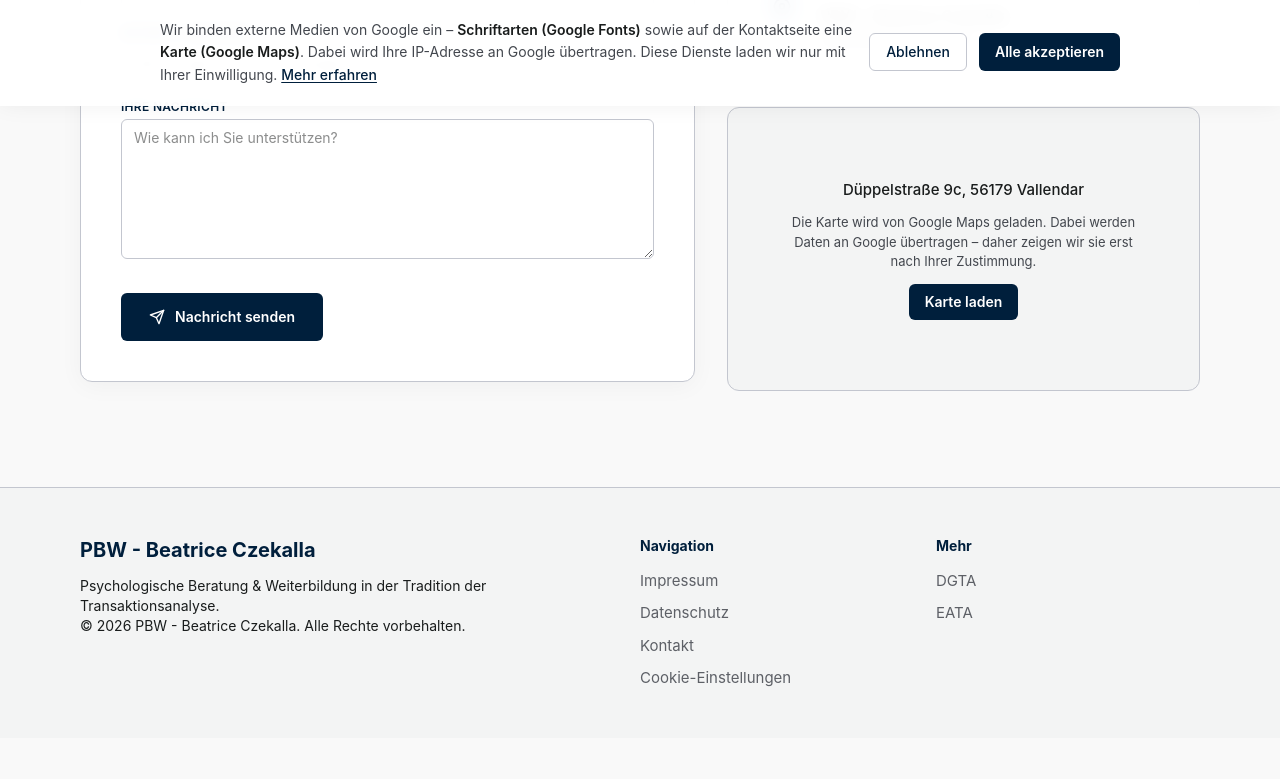
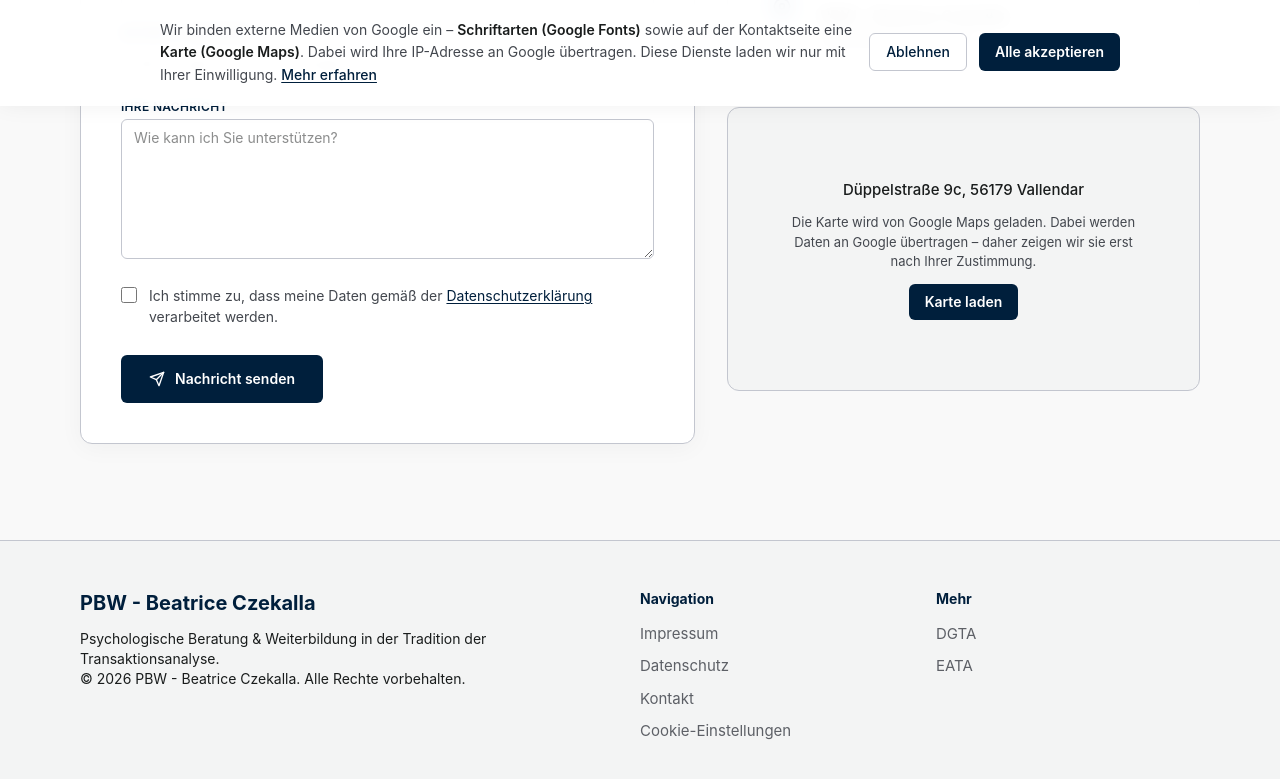
Before and after one commit to Crewt/pbw-website, a React (Vite) app in the folder frontend/: page /kontakt in a window 1280 px wide. Shown: the part 694-1473 px from the top of the page. Before the commit the page ends 1432 px from the top, so only its background shows below. Built offline with nearby package versions, Linux system fonts and the light colour scheme.

Commit message:
feat(contact): add privacy consent checkbox and validation to contact form

```diff
--- a/frontend/src/site/kontakt/ContactForm.tsx
+++ b/frontend/src/site/kontakt/ContactForm.tsx
@@ -19,6 +19,10 @@ const schema = z.object({
   phone: z.string().trim().max(80),
   subject: z.string().trim().max(300),
   message: z.string().trim().min(1, "Bitte schreiben Sie eine Nachricht.").max(5000),
+  // Purely client-side gate — not part of the API payload (see onSubmit).
+  privacy: z.boolean().refine((v) => v === true, {
+    message: "Bitte stimmen Sie der Verarbeitung Ihrer Daten zu.",
+  }),
 });
 type FormValues = z.infer<typeof schema>;
 
@@ -33,12 +37,19 @@ export function ContactForm() {
     formState: { errors, isSubmitting },
   } = useForm<FormValues>({
     resolver: zodResolver(schema),
-    defaultValues: { name: "", email: "", phone: "", subject: kurs ? `Anmeldung: ${kurs}` : "", message: "" },
+    defaultValues: {
+      name: "",
+      email: "",
+      phone: "",
+      subject: kurs ? `Anmeldung: ${kurs}` : "",
+      message: "",
+      privacy: false,
+    },
   });
 
-  async function onSubmit(values: FormValues) {
+  async function onSubmit({ privacy: _privacy, ...payload }: FormValues) {
     try {
-      await submitContact(values);
+      await submitContact(payload);
       setSent(true);
     } catch (e) {
       toast(e instanceof Error ? e.message : "Senden fehlgeschlagen.", "error");
@@ -82,6 +93,28 @@ export function ContactForm() {
               {...register("message")}
             />
           </Field>
+          <div className="pt-1">
+            <label className="flex items-start gap-3 text-[14px] leading-[1.5] text-text">
+              <input
+                type="checkbox"
+                className="mt-0.5 h-4 w-4 shrink-0 accent-navy"
+                {...register("privacy")}
+              />
+              <span>
+                Ich stimme zu, dass meine Daten gemäß der{" "}
+                <a
+                  href="/datenschutz"
+                  target="_blank"
+                  rel="noreferrer"
+                  className="text-navy underline underline-offset-2 hover:text-navy-deep"
+                >
+                  Datenschutzerklärung
+                </a>{" "}
+                verarbeitet werden.
+              </span>
+            </label>
+            {errors.privacy && <p className="mt-1 text-sm text-red-700">{errors.privacy.message}</p>}
+          </div>
           <button
             type="submit"
             disabled={isSubmitting}
```
